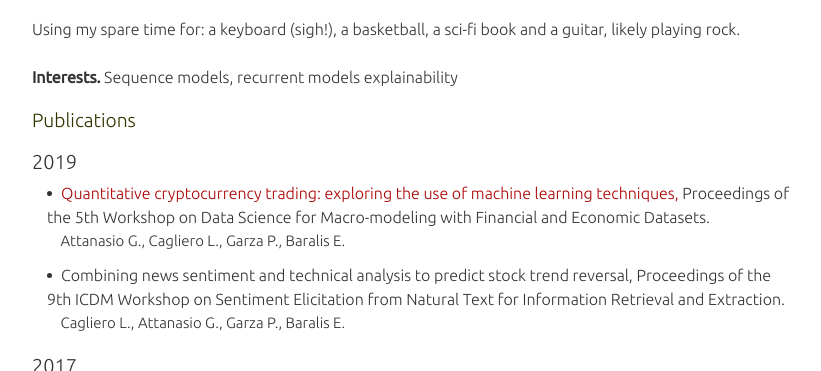
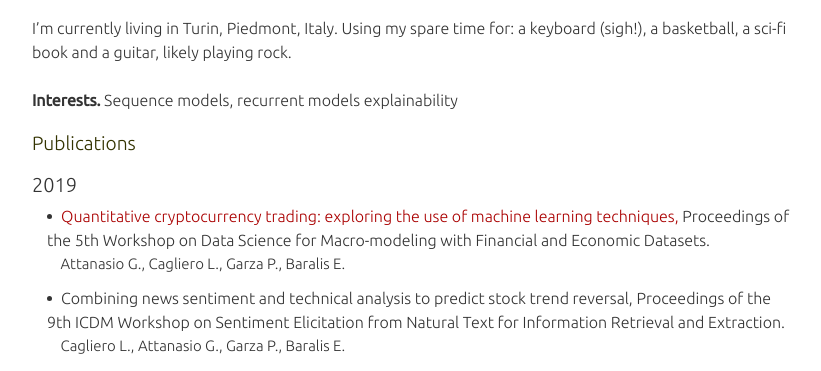
Before and after one commit to g8a9/g8a9.github.io, a plain HTML site: page index.html in a window 1280 px wide. Shown: the part 393-764 px from the top of the page, without its empty margins (228-1049 px from the left). Drawn offline with Linux system fonts and the light colour scheme.

Commit message:
rebuilding site Ven 11 Ott 2019 12:11:23 CEST

```diff
--- a/index.html
+++ b/index.html
@@ -1,7 +1,7 @@
 <!DOCTYPE html>
 <html>
 	<head>
-	<meta name="generator" content="Hugo 0.58.1" />
+	<meta name="generator" content="Hugo 0.58.3" />
 	<meta charset="utf-8" />
 	<meta http-equiv="X-UA-Compatible" content="IE=edge"><title>Giuseppe Attanasio- PhD Student</title><link rel="apple-touch-icon" sizes="180x180" href="/apple-touch-icon.png">
 	<link rel="icon" type="image/png" sizes="32x32" href="/favicon-32x32.png">
@@ -62,7 +62,8 @@
 </div>
 
 			<div class="introduction"><span>
-		Using my spare time for: a keyboard (sigh!), a basketball, a sci-fi book and a guitar, likely playing rock.
+		I&rsquo;m currently living in Turin, Piedmont, Italy.
+  Using my spare time for: a keyboard (sigh!), a basketball, a sci-fi book and a guitar, likely playing rock.
 	</span>
 	<br><span>
 		<b>Interests.</b> Sequence models, recurrent models explainability
```
Also changed, not shown: profile.jpg, profile2.jpg (added).
